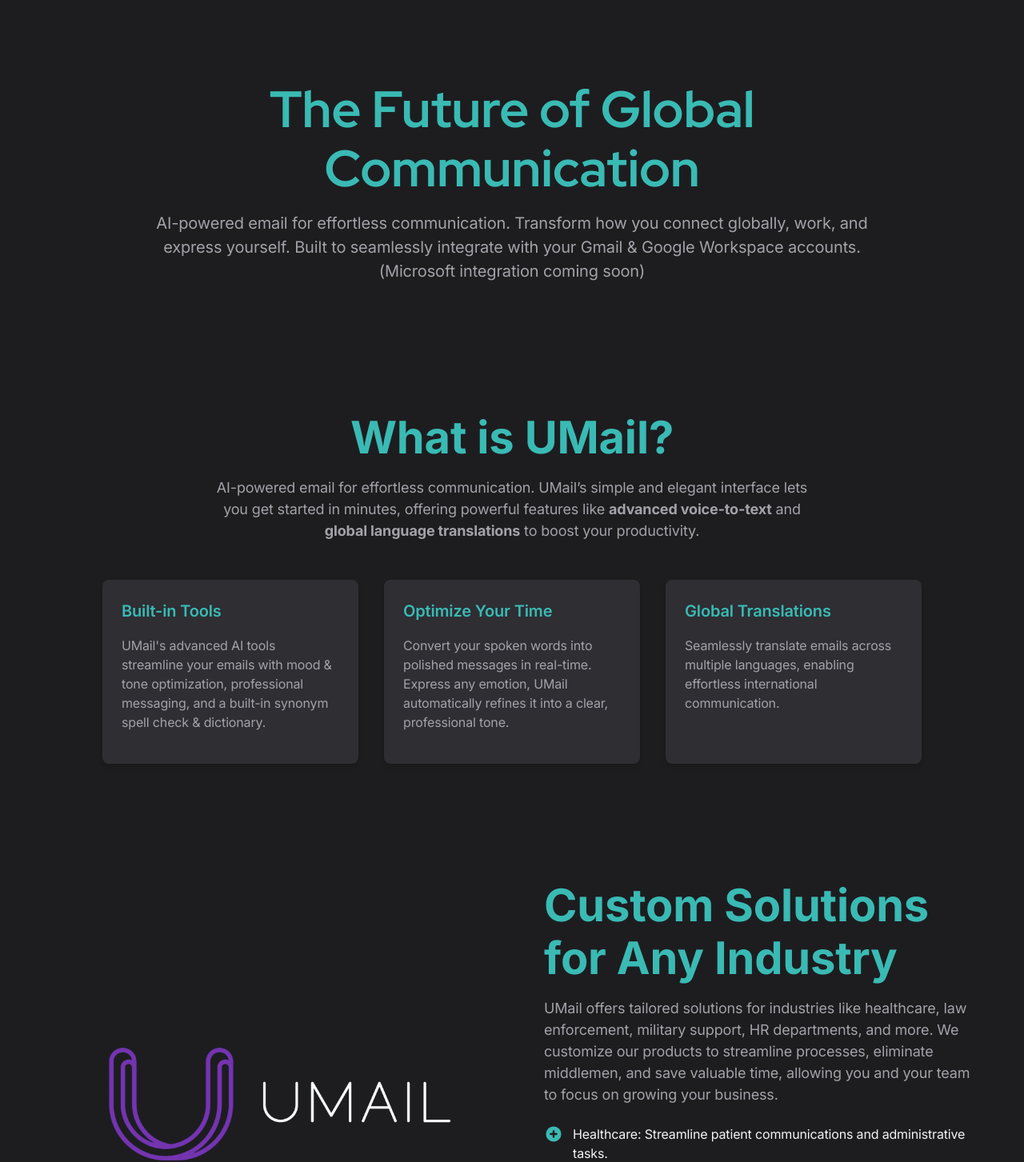
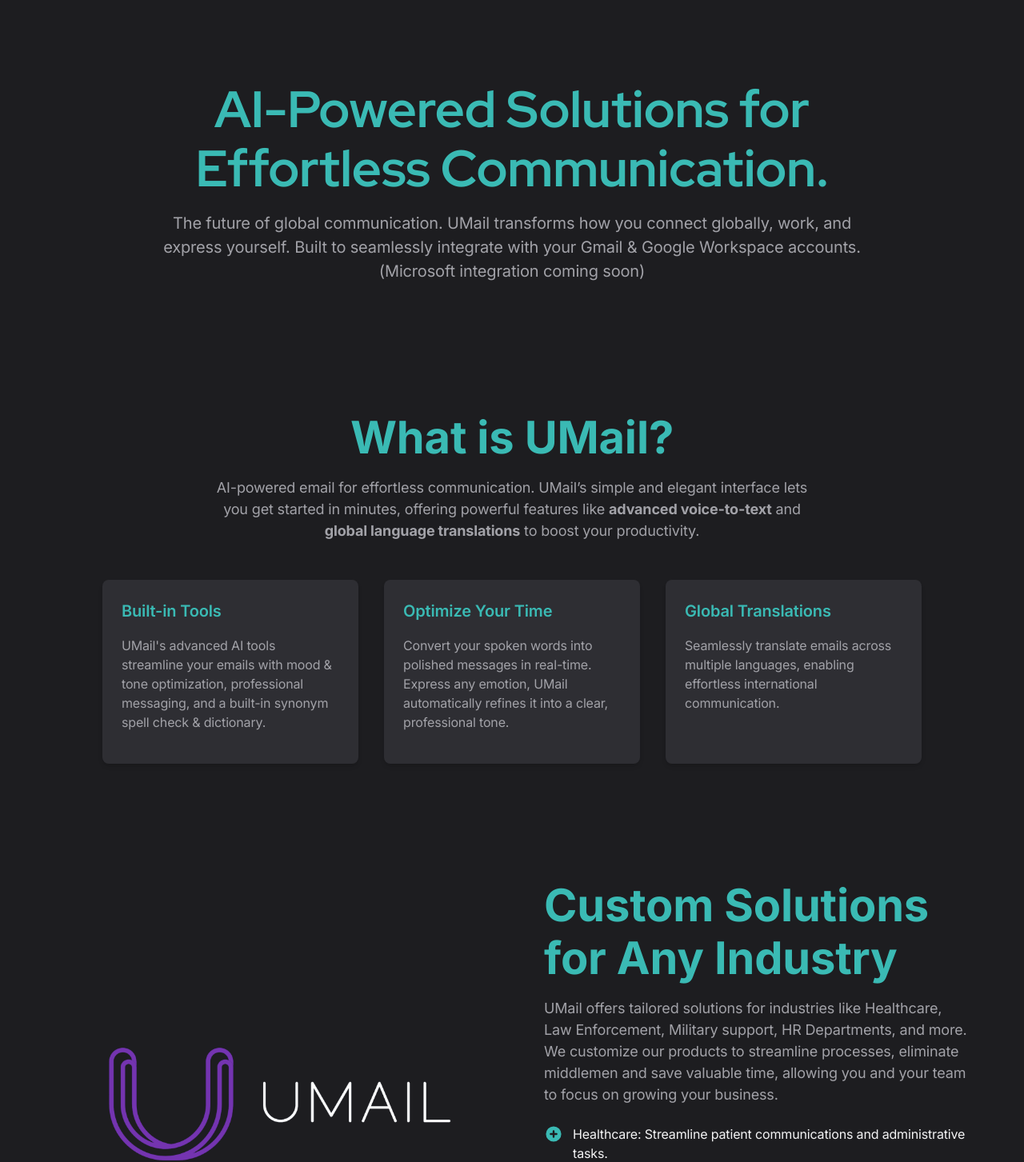
Before and after one commit to shanemiller500/HoldMyBeer, a Next.js app: page /umail in a window 1280 px wide. Shown: the part 349-1802 px from the top of the page at 80% size. Built offline with nearby package versions, Linux system fonts and the light colour scheme.

Commit message:
text updates

```diff
--- a/components/features-blocks.tsx
+++ b/components/features-blocks.tsx
@@ -70,7 +70,7 @@
                 <h3 className="text-xl font-bold font-red-hat-display text-white">ApplyPro.ai</h3>
               </div>
               <p className="mt-4 text-white opacity-90 flex-grow">
-                Research-backed Cover Letters & Tailored Resumes in seconds! Get your free 6 months unlimited subscription from now untill December 31st 2024
+                 ApplyPro is live world wide! Create research-backed cover letters and tailored resumes in seconds. Sign up today and accelerate your career journey.
               </p>
               <div className="mt-4">
                 <svg
--- a/components/umail.tsx
+++ b/components/umail.tsx
@@ -33,14 +33,14 @@
       className="mt-10 text-3xl md:text-5xl font-bold text-teal-500 font-red-hat-display"
       data-aos="fade-down"
     >
-      The Future of Global Communication
+      AI-Powered Solutions for Effortless Communication.
     </h1>
     <p
       className="mt-4 text-gray-600 dark:text-gray-400 text-lg md:text-xl"
       data-aos="fade-down"
       data-aos-delay="100"
     >
-      AI-powered email for effortless communication. Transform how you connect
+      The future of global communication. UMail transforms how you connect
       globally, work, and express yourself. Built to seamlessly integrate with
       your Gmail & Google Workspace accounts. (Microsoft integration coming soon)
     </p>
@@ -101,7 +101,7 @@
           Custom Solutions for Any Industry
         </h2>
         <p className="text-gray-600 dark:text-gray-400 text-lg mb-6">
-          UMail offers tailored solutions for industries like healthcare, law enforcement, military support, HR departments, and more. We customize our products to streamline processes, eliminate middlemen, and save valuable time, allowing you and your team to focus on growing your business.
+          UMail offers tailored solutions for industries like Healthcare, Law Enforcement, Military support, HR Departments, and more. We customize our products to streamline processes, eliminate middlemen and save valuable time, allowing you and your team to focus on growing your business.
         </p>
         <ul className="mt-4 space-y-4">
           <li className="flex items-start">
```
